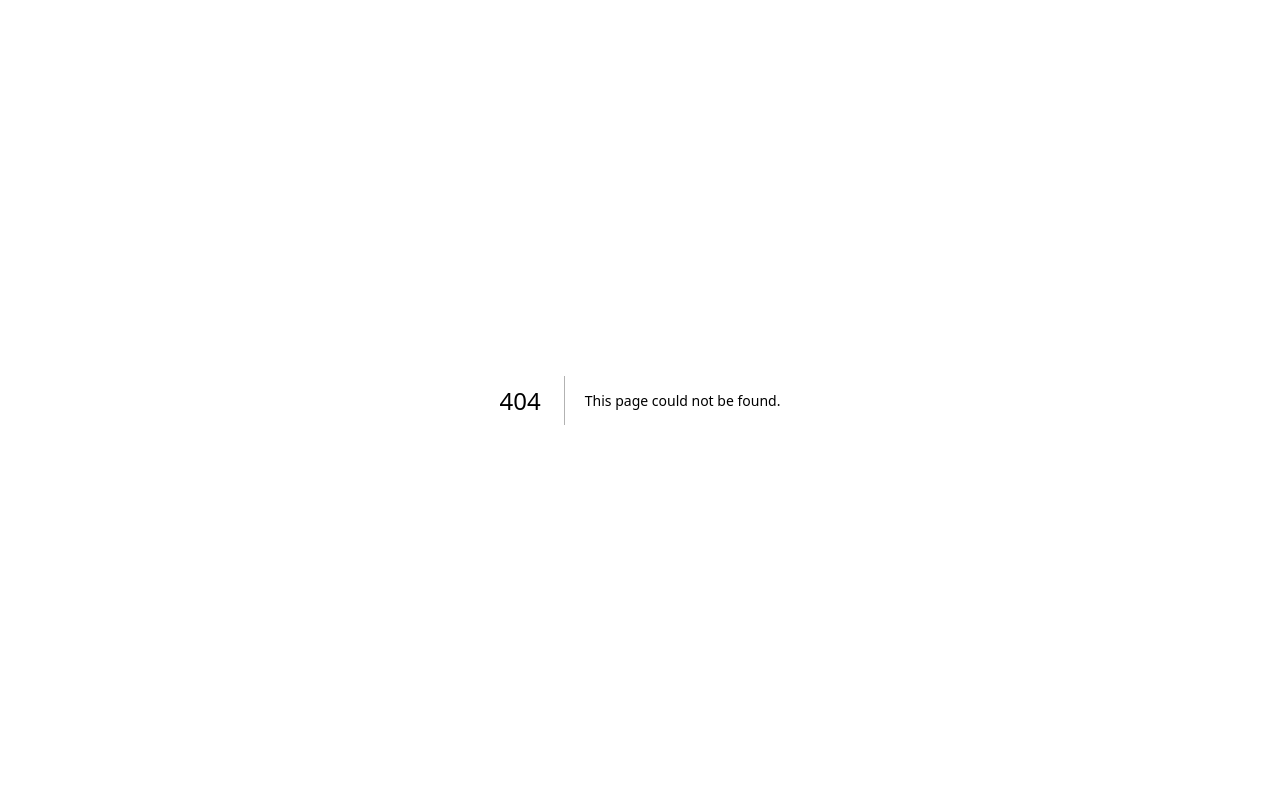
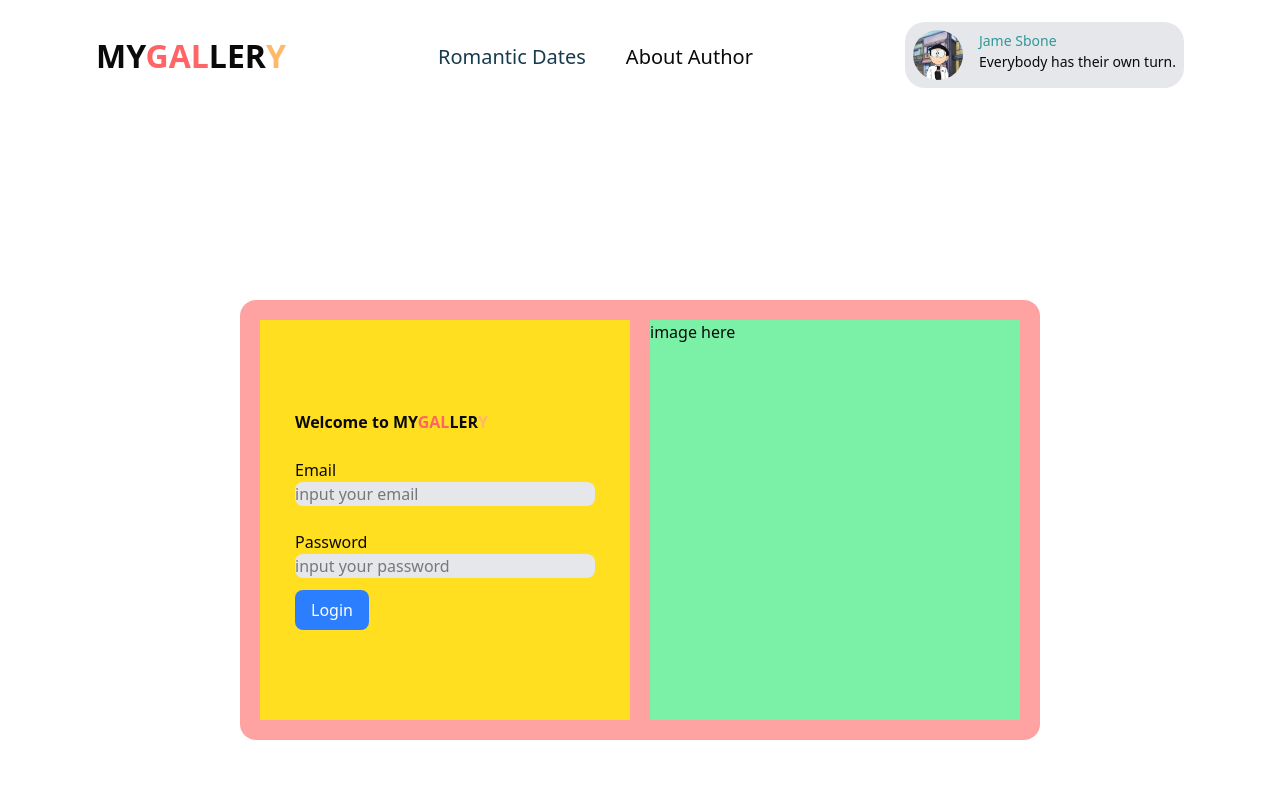
Before and after one commit to Takitaki007/MyGallery, a Next.js app: page /login in a window 1280 px wide. Before the commit this address had no page. Shown: the top 800 px of the page. Built offline with nearby package versions, Linux system fonts and the light colour scheme.

Commit message:
update login page

```diff
--- /dev/null
+++ b/app/(root)/login/page.jsx
@@ -0,0 +1,41 @@
+export default function LoginPage() {
+  return (
+    <>
+      <main className="flex justify-center items-center h-screen">
+        <section className="bg-red-300  w-[800px] grid grid-cols-2 p-5 gap-5 rounded-2xl">
+          <div className="bg-yellow-300 flex justify-center items-center p-5 h-[400px]">
+            <form>
+              <h1 className="font-bold">Welcome to MY<span className="text-red-400">GAL</span>LER
+            <span className="text-orange-300">Y</span></h1><br></br>
+              <label htmlFor="email">Email</label> <br></br>
+              <input
+                type="email"
+                id="email"
+                placeholder="input your email"
+                className="bg-gray-200 rounded-md w-[300px]"
+              ></input>{" "}
+              <br></br>
+              <br></br>
+              <label htmlFor="password">Password</label>
+              <br></br>
+              <input
+                type="password"
+                id="password"
+                placeholder="input your password"
+                className="bg-gray-200 rounded-md w-[300px]"
+              ></input>
+              <br></br>
+              <button
+                type="submit"
+                className="bg-blue-500 text-white rounded-md px-4 py-2 mt-3"
+              >
+                Login
+              </button>
+            </form>
+          </div>
+          <div className="bg-green-300">image here</div>
+        </section>
+      </main>
+    </>
+  );
+}
```
